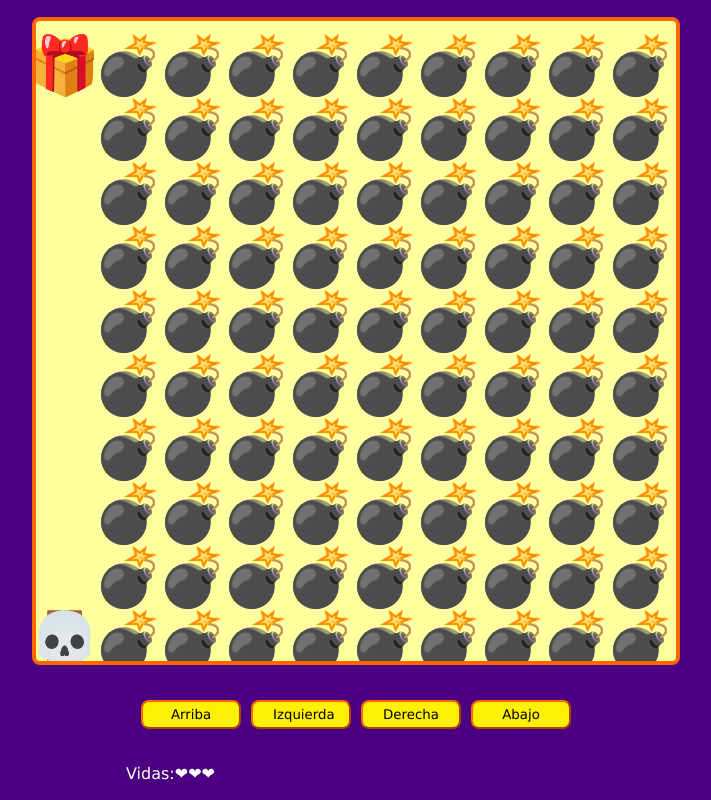
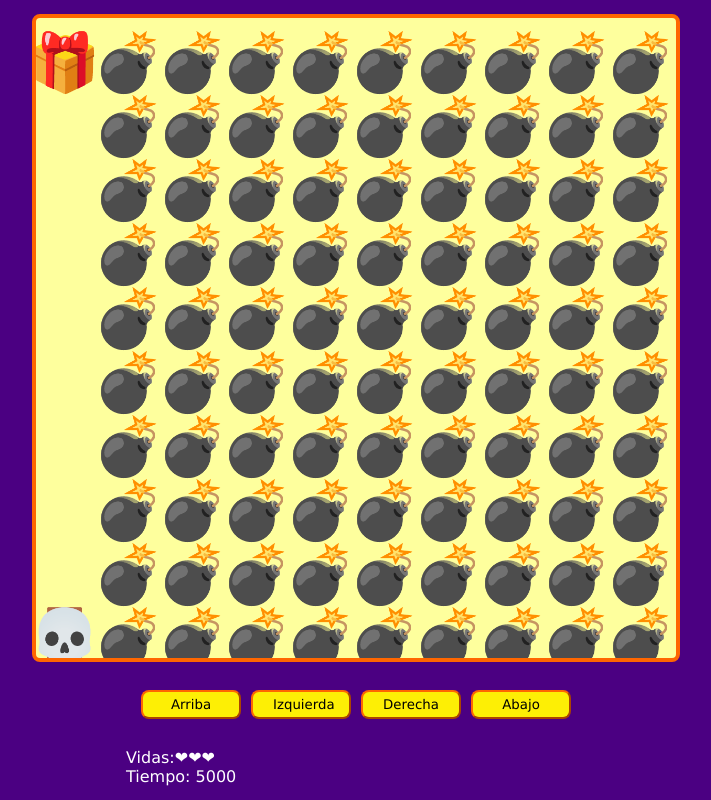
Before and after one commit to andresanni/taller-practico-js-videojuego, a plain HTML site: page index.html in a window 1280 px wide. Shown: the whole page, without its empty margins (284-995 px from the left). Drawn offline with Linux system fonts and the light colour scheme.

Commit message:
Creamos contador que se detiene cuando ganamos o vuelve a cero cuando perdemos

```diff
--- a/index.html
+++ b/index.html
@@ -19,6 +19,7 @@
 
         <div class="messages">
             <p>Vidas:<span id="lifes"></span></p>
+            <p>Tiempo: <span id="time"></span></p>
         </div>
     </div>
 
--- a/main.js
+++ b/main.js
@@ -6,6 +6,8 @@ const buttonLeft = document.querySelector("#left");
 const buttonRight = document.querySelector("#right");
 const buttonDown = document.querySelector("#down");
 const spanLifes = document.querySelector("#lifes");
+const spanTime = document.querySelector("#time");
+
 
 let canvasSize;
 let elementSize;
@@ -17,9 +19,13 @@ const goalPosition={
     x:undefined,
     y:undefined
 }
-let bombs =[]; //Array para bombas
+let bombs =[];
 let level = 0;
 let lifes = 3;
+
+let startTime;
+let timePlayer;
+let timeInterval;
 
 window.addEventListener('load',setCanvasSize);
 window.addEventListener('resize',setCanvasSize);
@@ -51,17 +57,23 @@ function startGame(){
 
     const map = maps[level];
 
-    if(!map){ //Capturamos el flujo en caso de que no exista la posicion siguiente en el arreglo de niveles
+    if(!map){
         gameWin();
-        return; //Cortamos el flujo porque sino sigue la ejecucion normal
+        return;
     }
+
+    if(!startTime){
+        startTime = Date.now();
+        timeInterval = setInterval(showTime,100);
+    }
+
     const mapRows = map.trim().split('\n');
 
     mapRowsColumns = mapRows.map((row) => {
        return  row.trim().split("");
     });
 
-    bombs =[]; //Limpiamos el array para evitar que en cada movimientro se agreguen mas bombas
+    bombs =[];
     context.clearRect(0,0,canvasSize,canvasSize);
 
     mapRowsColumns.forEach((row, rowI) => {
@@ -82,7 +94,7 @@ function startGame(){
                 goalPosition.y = positionY;
             }
 
-            if(col=="X"){ //Agregamos un nuevo objeto al arreglo para cada bomba con las coordenadas
+            if(col=="X"){
                 bombs.push({x:positionX,y:positionY});
             }
          })
@@ -93,13 +105,13 @@ function startGame(){
 
 function movePlayer(){
 
-    const goalCollisionX = playerPosition.x.toFixed(5) == goalPosition.x.toFixed(5);//Reducimos los decimales para evitar erroes cuando son muchos
+    const goalCollisionX = playerPosition.x.toFixed(5) == goalPosition.x.toFixed(5);
     const goalCollisionY = playerPosition.y.toFixed(5) == goalPosition.y.toFixed(5);
 
     if(goalCollisionX&&goalCollisionY){
         levelComplete();
     }
-    //Chequeamos que en la nueva posicion no haya nuinguna bomba con las ¿mismas coordenadas
+
     const bombCollision = bombs.find(bomb=>{return bomb.x == playerPosition.x && bomb.y == playerPosition.y});
 
     if(bombCollision){
@@ -165,6 +177,7 @@ function levelComplete(){
 
 function gameWin(){
     console.log("JUEGO TERMINADO!")
+    clearInterval(timeInterval);
 }
 
 function levelFailed(){
@@ -185,6 +198,7 @@ function gameOver(){
     lifes =3;
     playerPosition.x = undefined;
     playerPosition.y=undefined;
+    startTime = undefined;
     startGame();
 }
 
@@ -193,3 +207,7 @@ function showLifes(){
   const heartsArray= Array(lifes).fill(emojis["HEART"]);
   heartsArray.forEach(heart=>{spanLifes.innerHTML+=heart})
 }
+
+function showTime(){
+    spanTime.innerHTML = Date.now()-startTime;
+}
```
